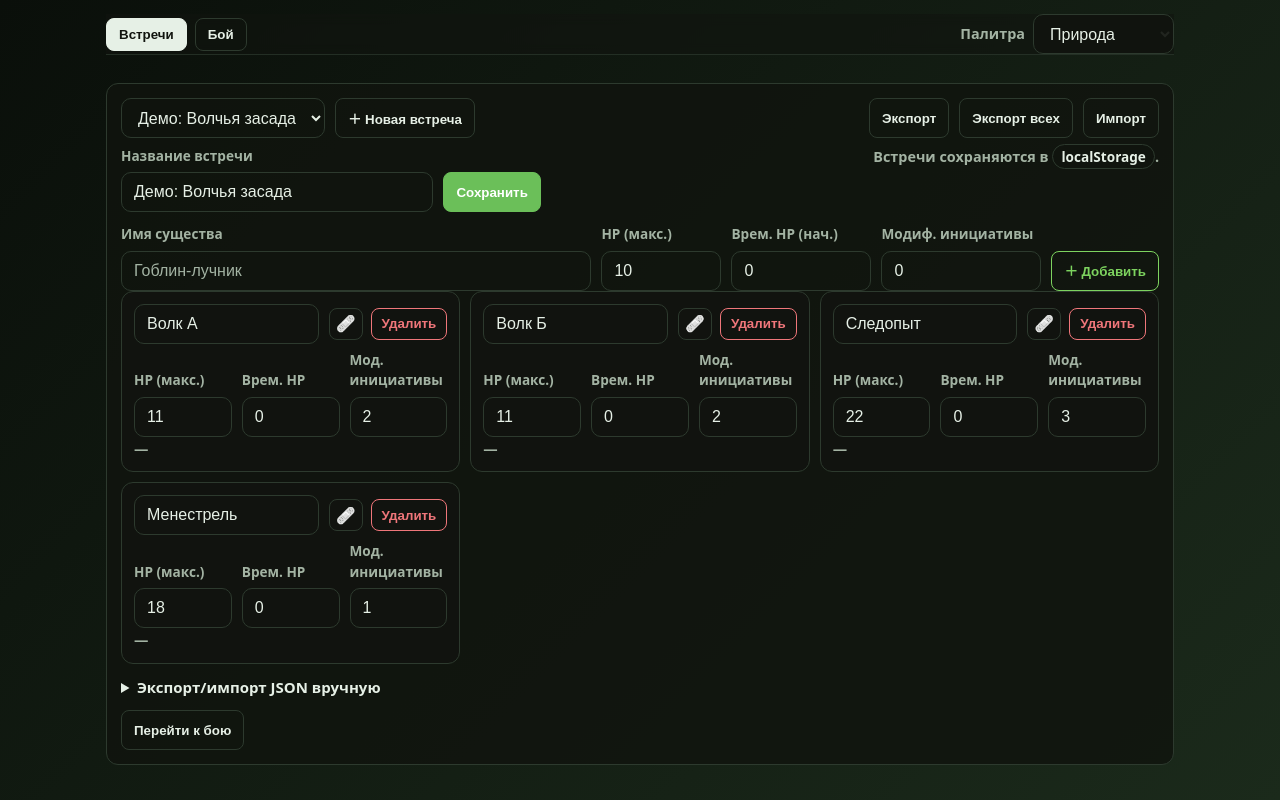
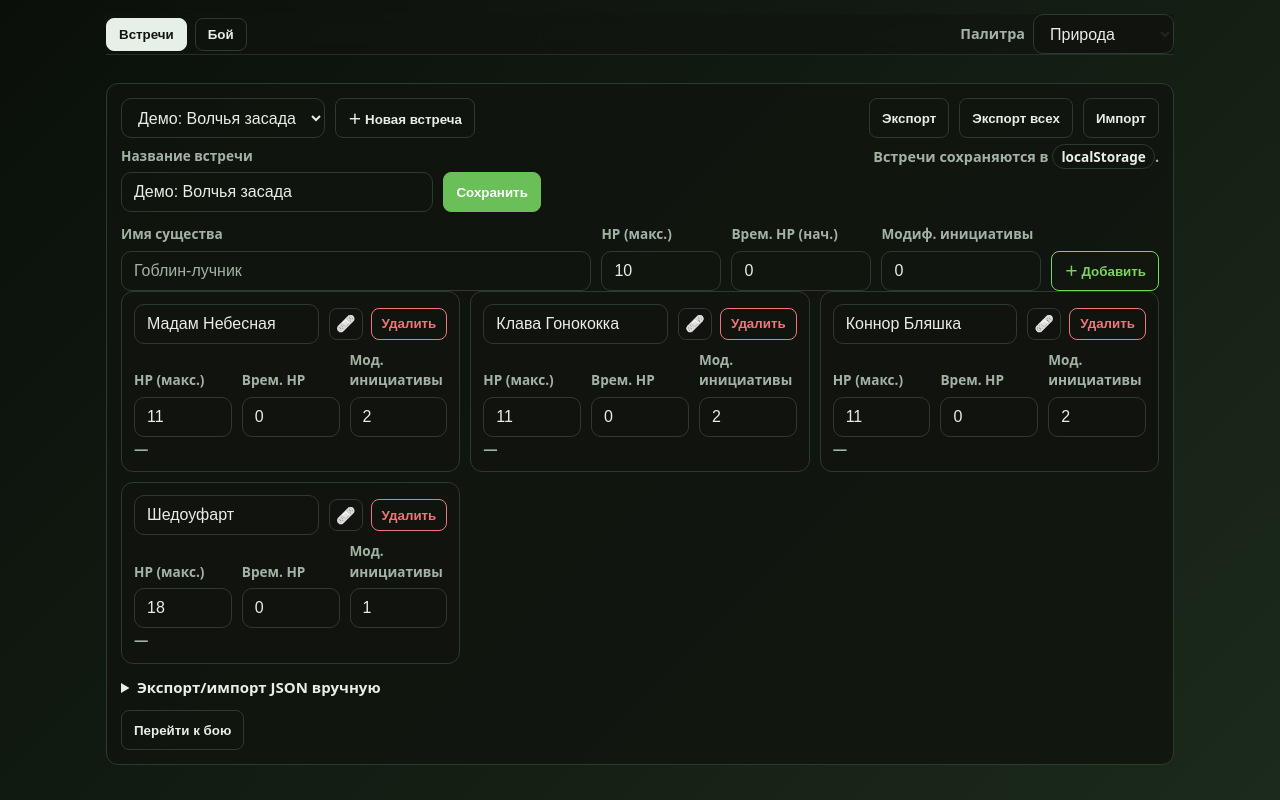
Before and after one commit to cirnicirno/Roll-For-Intiative, a plain HTML site: page index.html in a window 1280 px wide. Drawn offline with Linux system fonts and the light colour scheme.

Commit message:
Update index.html

```diff
--- a/index.html
+++ b/index.html
@@ -5,17 +5,9 @@
   <meta name="viewport" content="width=device-width, initial-scale=1" />
   <title>D&D Трекер боя</title>
   <style>
-    /* =====================
-       Minimal + Gradients + Palettes
-       - Убраны бренд/подпись/иконка в шапке
-       - Добавлен градиентный фон
-       - Кнопка "Состояния" → иконка, фиксён оверлап с полем "Имя"
-       - Переключатель палитр с пресетами
-       ===================== */
 
     *,*::before,*::after{ box-sizing:border-box }
     :root{
-      /* Базовые переменные — будут перезаписаны палитрой */
       --bg:#ffffff;         /* цвет карточек/панелей */
       --fg:#0b0b0b;         /* основной текст */
       --muted:#666;         /* вторичный текст */
@@ -630,10 +622,10 @@
   initPalettePicker();
   refreshEncSelectors();
   if(!state.currentId){ const demo = { id: uid(), name: 'Демо: Волчья засада', creatures:[
-      { id: uid(), name:'Волк А', maxHp:11, hp:11, tempHp:0, initMod:+2, initiative:null, conditions:[] },
-      { id: uid(), name:'Волк Б', maxHp:11, hp:11, tempHp:0, initMod:+2, initiative:null, conditions:[] },
-      { id: uid(), name:'Следопыт', maxHp:22, hp:22, tempHp:0, initMod:+3, initiative:null, conditions:[] },
-      { id: uid(), name:'Менестрель', maxHp:18, hp:18, tempHp:0, initMod:+1, initiative:null, conditions:[] }
+      { id: uid(), name:'Мадам Небесная', maxHp:11, hp:11, tempHp:0, initMod:+2, initiative:null, conditions:[] },
+      { id: uid(), name:'Клава Гонококка', maxHp:11, hp:11, tempHp:0, initMod:+2, initiative:null, conditions:[] },
+      { id: uid(), name:'Коннор Бляшка', maxHp:11, hp:11, tempHp:0, initMod:+2, initiative:null, conditions:[] },
+      { id: uid(), name:'Шедоуфарт', maxHp:18, hp:18, tempHp:0, initMod:+1, initiative:null, conditions:[] }
     ] }; state.data.encounters.push(demo); state.currentId=demo.id; saveEncounters(state.data); refreshEncSelectors(); }
   runSelfTests();
   </script>
```
